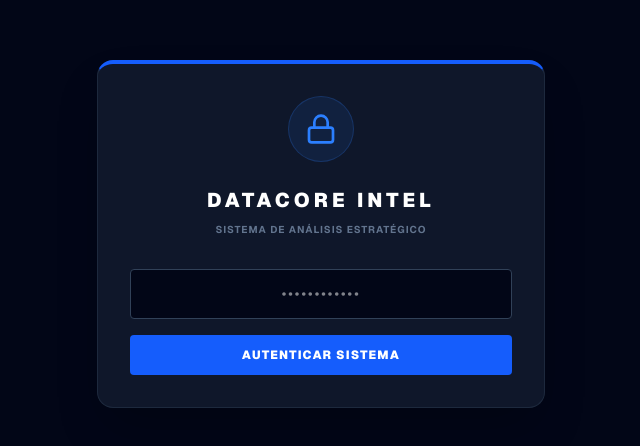
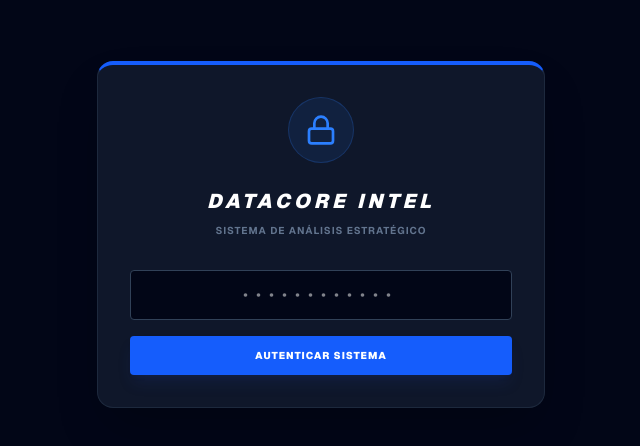
Before and after one commit to die595/datacore-intel-monitor, a Next.js app: page / in a window 1280 px wide. Shown: the part 166-612 px from the top of the page, without its empty margins (319-959 px from the left). Built offline with nearby package versions, Linux system fonts and the light colour scheme.

Commit message:
fix: implementacion de hasMounted para estabilidad en Netlify

```diff
--- a/app/page.tsx
+++ b/app/page.tsx
@@ -7,52 +7,44 @@ import { Filter, MapPin, BookOpen, Calendar, List, Lock, Trash2 } from 'lucide-r
 import Slider from 'rc-slider';
 import 'rc-slider/assets/index.css';
 
-// Importación dinámica para evitar errores de SSR en Netlify
+// Importación dinámica del mapa
 const SecurityMap = dynamic(() => import('./components/dashboard/Map'), {
   ssr: false,
-  loading: () => <div className="h-full w-full bg-slate-900 animate-pulse flex items-center justify-center text-blue-500 font-mono text-[10px]">CARGANDO SISTEMA GEOGRÁFICO...</div>
+  loading: () => <div className="h-full w-full bg-slate-900 animate-pulse flex items-center justify-center text-blue-500 font-mono text-[10px]">INICIALIZANDO SISTEMA GEOGRÁFICO...</div>
 });
 
 export default function Home() {
+  const [hasMounted, setHasMounted] = useState(false);
   const [password, setPassword] = useState("");
   const [isAuthenticated, setIsAuthenticated] = useState(false);
   const [eventos, setEventos] = useState<EventoSeguridad[]>([]);
   const [municipio, setMunicipio] = useState('');
   const [delito, setDelito] = useState('');
 
-  // --- PERSISTENCIA DE DATOS (LocalStorage con Verificación de Cliente) ---
-
-  // 1. Cargar datos al montar el componente (Solo en el cliente)
+  // 1. Efecto de Montaje Inicial: Evita errores de Hidratación en Netlify
   useEffect(() => {
-    if (typeof window !== "undefined") {
+    setHasMounted(true);
     const datosGuardados = localStorage.getItem('datacore_data');
     if (datosGuardados) {
       try {
         const parsed = JSON.parse(datosGuardados);
-          if (Array.isArray(parsed) && parsed.length > 0) {
-            setEventos(parsed);
-          }
+        if (Array.isArray(parsed)) setEventos(parsed);
       } catch (e) {
-          console.error("Error al recuperar caché:", e);
-          localStorage.removeItem('datacore_data');
-        }
+        console.error("Error recuperando caché", e);
       }
     }
   }, []);
 
-  // 2. Guardar datos cuando cambien los eventos
+  // 2. Guardar automáticamente cuando cambien los eventos
   useEffect(() => {
-    if (typeof window !== "undefined" && eventos.length > 0) {
+    if (hasMounted && eventos.length > 0) {
       localStorage.setItem('datacore_data', JSON.stringify(eventos));
     }
-  }, [eventos]);
+  }, [eventos, hasMounted]);
 
-  // 3. Función para limpiar base de datos
   const limpiarDatos = () => {
     if(confirm("¿Desea eliminar los datos actuales para cargar un nuevo reporte?")) {
-      if (typeof window !== "undefined") {
       localStorage.removeItem('datacore_data');
-      }
       setEventos([]);
     }
   };
@@ -84,6 +76,11 @@ export default function Home() {
   const municipiosUnicos = [...new Set(eventos.map(e => e.municipio))].sort();
   const delitosUnicos = [...new Set(eventos.map(e => e.delito))].sort();
 
+  // Si no ha montado en el cliente, mostramos un fondo vacío para evitar el choque de SSR
+  if (!hasMounted) {
+    return <div className="h-screen bg-[#020617]" />;
+  }
+
   // Pantalla de Autenticación
   if (!isAuthenticated) {
     return (
@@ -94,17 +91,17 @@ export default function Home() {
               <Lock className="text-blue-500" size={32} />
             </div>
           </div>
-          <h2 className="text-white font-black uppercase tracking-[0.2em] text-center mb-2 text-xl">Datacore Intel</h2>
+          <h2 className="text-white font-black uppercase tracking-[0.2em] text-center mb-2 text-xl italic">Datacore Intel</h2>
           <p className="text-slate-500 text-[10px] text-center uppercase font-bold mb-8 tracking-widest">Sistema de Análisis Estratégico</p>
           <div className="space-y-4">
             <input
               type="password"
               placeholder="••••••••••••"
-              className="w-full bg-[#020617] border border-slate-700 p-3 rounded text-white outline-none focus:border-blue-500 transition-all text-center tracking-widest"
+              className="w-full bg-[#020617] border border-slate-700 p-3 rounded text-white outline-none focus:border-blue-500 transition-all text-center tracking-[0.5em]"
               onChange={(e) => setPassword(e.target.value)}
               onKeyDown={(e) => e.key === 'Enter' && checkPassword()}
             />
-            <button onClick={checkPassword} className="w-full bg-blue-600 hover:bg-blue-700 text-white font-black py-3 rounded transition-all uppercase text-xs tracking-widest">
+            <button onClick={checkPassword} className="w-full bg-blue-600 hover:bg-blue-700 text-white font-black py-3 rounded transition-all uppercase text-[10px] tracking-widest shadow-lg shadow-blue-900/20">
               Autenticar Sistema
             </button>
           </div>
@@ -113,13 +110,12 @@ export default function Home() {
     );
   }
 
-  // Dashboard Principal
   return (
     <main className="h-screen bg-[#020617] text-slate-200 p-3 overflow-hidden flex flex-col font-sans">
       <header className="flex justify-between items-center h-[5vh] border-b border-slate-800 mb-2 px-2">
         <div className="flex items-center gap-2">
           <BookOpen className="text-blue-500" size={20} />
-          <h1 className="text-lg font-black tracking-tighter text-white uppercase">Datacore Intel</h1>
+          <h1 className="text-lg font-black tracking-tighter text-white uppercase italic">Datacore Intel</h1>
         </div>
         <div className="flex items-center gap-4">
           <button
@@ -185,7 +181,7 @@ export default function Home() {
             <div className="row-span-6 bg-[#0f172a] border border-slate-800 rounded-xl overflow-hidden relative shadow-2xl">
               <div className="absolute top-2 left-2 z-[1000] bg-slate-900/90 backdrop-blur-sm p-1.5 rounded border border-slate-700">
                 <p className="text-[8px] font-bold text-white flex items-center gap-1 uppercase tracking-tighter">
-                  <MapPin size={10} className="text-red-500" /> Centro de Operaciones Córdoba-Antioquia
+                  <MapPin size={10} className="text-red-500" /> Despliegue Geográfico Córdoba-Antioquia
                 </p>
               </div>
               <SecurityMap datos={eventosFiltrados} />
```
Lines whose indentation alone changed are shown as unchanged.
